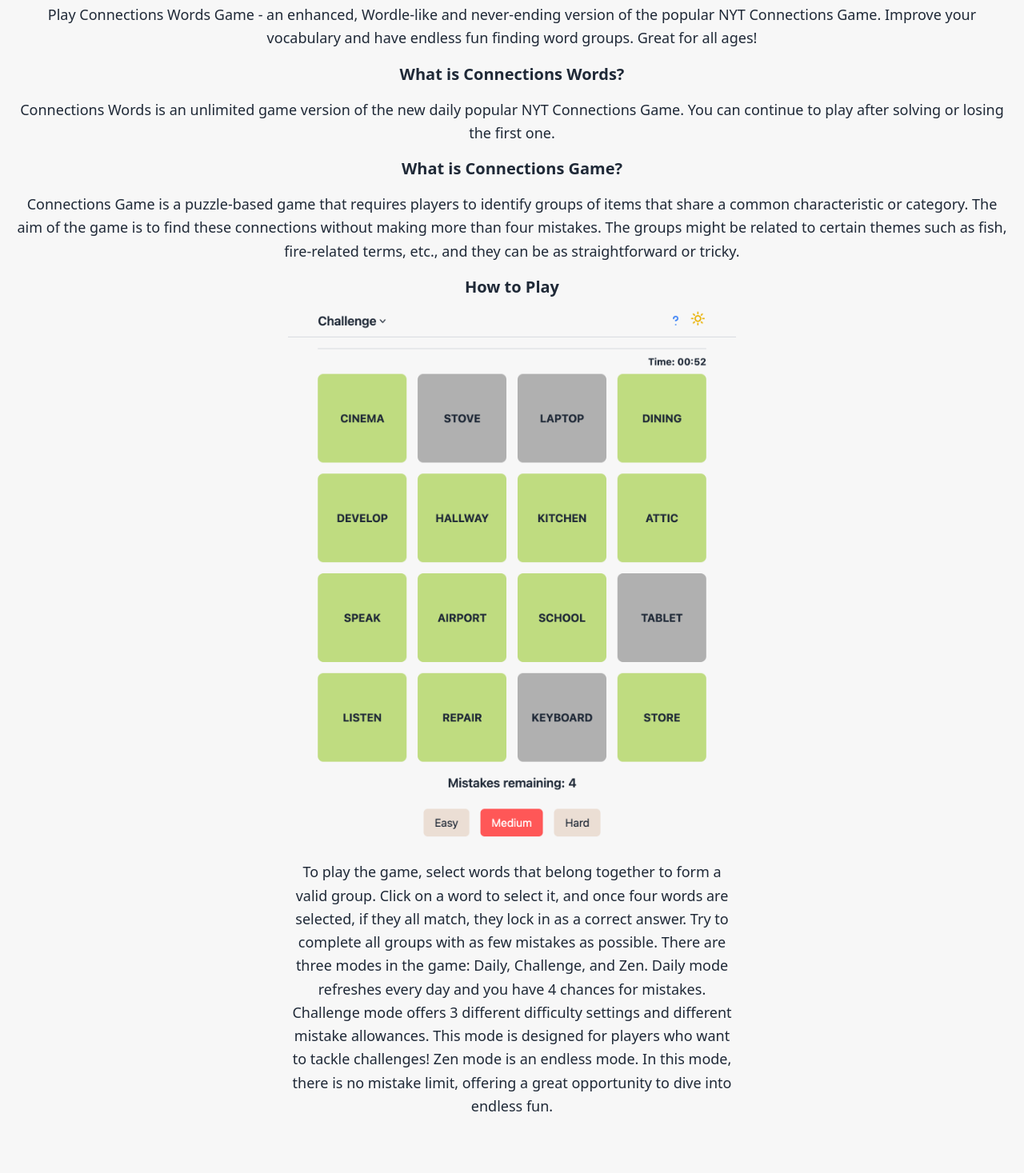
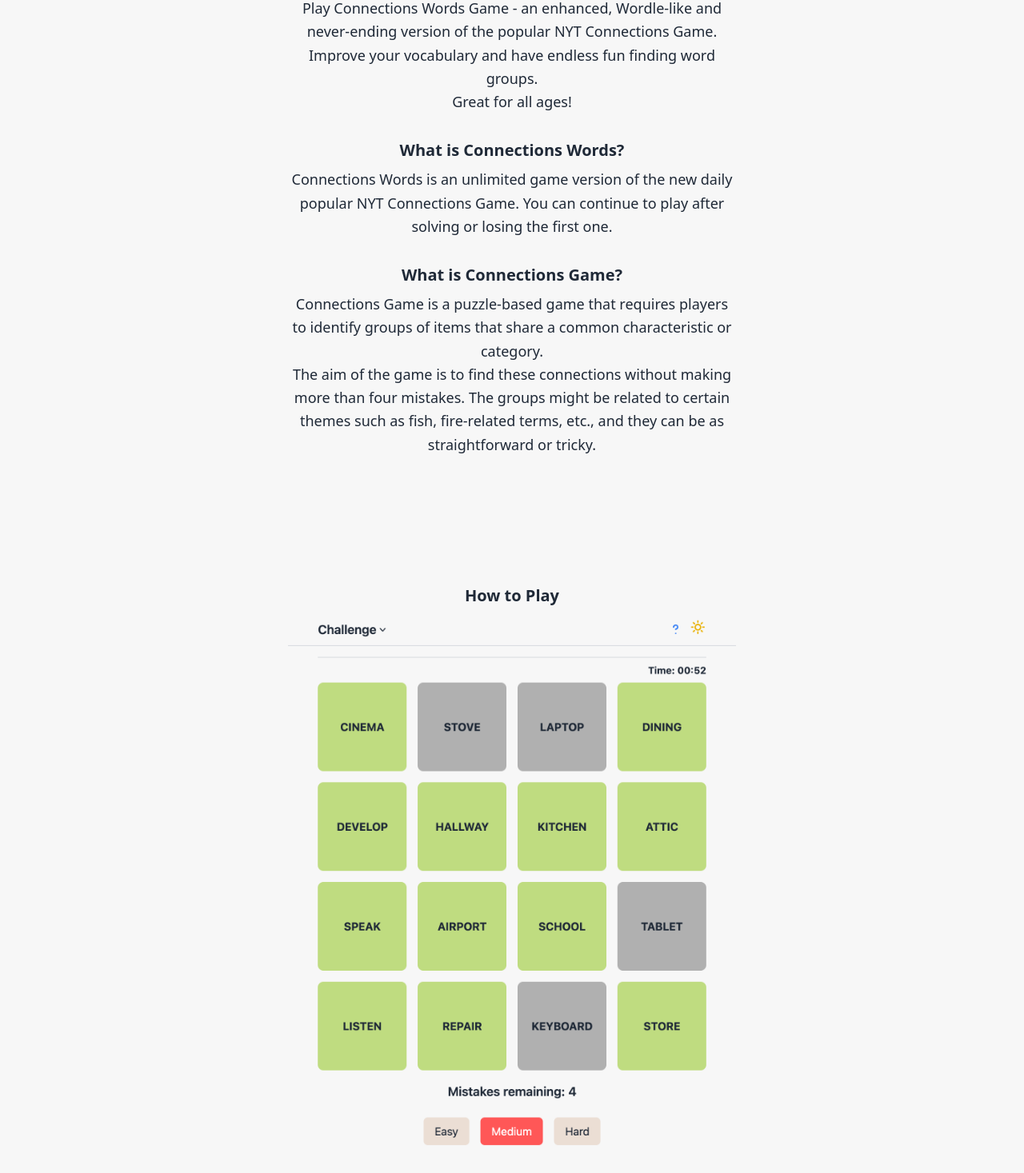
Before and after one commit to Heminyildiz/ConnectionWords, a React (Create React App) app: page / in a window 1280 px wide. Shown: the part 1020-2487 px from the top of the page at 80% size. Built offline with nearby package versions, Linux system fonts and the light colour scheme.

Commit message:
Update App.jsx

```diff
--- a/src/App.jsx
+++ b/src/App.jsx
@@ -58,12 +58,13 @@ const App = () => {
   const [mode, setMode] = useState("Challenge");
   const [theme, setTheme] = useState("light");
 
-  // Hata limiti: Daily modunda sabit 4, Challenge modunda DIFFICULTY_SETTINGS, Zen modunda ise sınırsız
+  // Daily: hata limiti 4, Challenge: DIFFICULTY_SETTINGS, Zen: sınırsız
   const errorLimit = mode === "Daily" ? 4 : mode === "Challenge" ? DIFFICULTY_SETTINGS[difficulty] : Infinity;
 
   // Günün tarihini YYYY-MM-DD formatında al (Daily mod için)
   const today = new Date().toISOString().split('T')[0];
 
+  // words.json verisini yükle
   useEffect(() => {
     fetch("/words.json")
       .then(response => response.json())
@@ -71,13 +72,14 @@ const App = () => {
       .catch(err => console.error("Error loading JSON:", err));
   }, []);
 
+  // Kelime havuzu yüklenince veya mod/difficulty değişince yeni oyun başlat
   useEffect(() => {
     if (allWordPool) {
       startNewGame();
     }
   }, [allWordPool, difficulty, mode]);
 
-  // Zaman sayacı yalnızca Challenge modunda
+  // Zaman sayacı sadece Challenge modunda
   useEffect(() => {
     if (gameStatus === "playing" && mode === "Challenge") {
       const interval = setInterval(() => setTime(prev => prev + 1), 1000);
@@ -85,13 +87,14 @@ const App = () => {
     }
   }, [gameStatus, mode]);
 
+  // Zamanı mm:ss formatına dönüştür
   const formatTime = (timeInSeconds) => {
     const minutes = Math.floor(timeInSeconds / 60).toString().padStart(2, '0');
     const seconds = (timeInSeconds % 60).toString().padStart(2, '0');
     return `Time: ${minutes}:${seconds}`;
   };
 
-  // Kelime gruplarını oluşturma
+  // Oyun için kelimeleri üretme
   function generateGameWords() {
     const pool = allWordPool[difficultyMap[difficulty]];
     const groupKeys = pool.map(group => group.groupId);
@@ -123,7 +126,7 @@ const App = () => {
     return mode === "Daily" ? seededShuffle(generatedWords, today) : shuffleArray(generatedWords);
   }
 
-  // Daily modunda localStorage'a kaydedilmiş bulmacayı kullanma
+  // Daily modunda localStorage'dan bulmaca yükle veya üret
   const getDailyPuzzle = () => {
     const storageKey = `dailyPuzzle_${today}`;
     const stored = localStorage.getItem(storageKey);
@@ -154,6 +157,7 @@ const App = () => {
     }
   };
 
+  // Kelime butonuna tıklama
   const handleWordClick = (word) => {
     if (gameStatus !== "playing" || word.solved) return;
     if (selectedWordIds.includes(word.id)) {
@@ -189,7 +193,7 @@ const App = () => {
         startNewGame();
       }
     } else {
-      // Daily veya Challenge modunda hata limiti vs.
+      // Daily veya Challenge modunda hata limiti
       if (errorCount >= errorLimit) {
         setGameStatus("lost");
       } else if (words.length > 0 && words.every(w => w.solved)) {
@@ -198,7 +202,7 @@ const App = () => {
     }
   }, [errorCount, words, errorLimit, mode]);
 
-  // Challenge modunda kazanıldığında 2 saniye sonra yeni oyuna geç
+  // Challenge modunda kazanılırsa 2 saniye sonra yeni oyun
   useEffect(() => {
     if (gameStatus === "won" && mode === "Challenge") {
       const timer = setTimeout(() => startNewGame(), 2000);
@@ -206,21 +210,29 @@ const App = () => {
     }
   }, [gameStatus, mode]);
 
+  // Tema rengi
   const containerClass = theme === "dark"
     ? "bg-gray-900 text-white"
     : "bg-[#F7F7F7] text-gray-800";
 
   return (
     <div className={`${containerClass} min-h-screen font-sans animate-fadeIn`}>
+      {/* Header */}
       <Header mode={mode} setMode={setMode} theme={theme} setTheme={setTheme} />
+
+      {/* Oyun Alanı */}
       <div className="px-4 py-4">
         <div className="w-full max-w-[35rem] mx-auto">
           <div className="h-px bg-gray-300 mb-2"></div>
+
+          {/* Time sadece Challenge modunda */}
           {mode === "Challenge" && (
             <div className="flex justify-end mb-2">
               <span className="text-sm font-bold">{formatTime(time)}</span>
             </div>
           )}
+
+          {/* Kelime ızgarası */}
           <div className="grid grid-cols-4 gap-2 md:gap-4">
             {words.map(word => (
               <WordButton
@@ -232,6 +244,8 @@ const App = () => {
               />
             ))}
           </div>
+
+          {/* Oyun alt bilgisi */}
           <div className="mt-4 text-center">
             {mode === "Daily" ? (
               gameStatus === "won" ? (
@@ -249,7 +263,10 @@ const App = () => {
                   Mistakes remaining: {DIFFICULTY_SETTINGS[difficulty] - errorCount}
                 </div>
                 <div className="mt-6">
-                  <DifficultySelector currentDifficulty={difficulty} onDifficultyChange={setDifficulty} />
+                  <DifficultySelector
+                    currentDifficulty={difficulty}
+                    onDifficultyChange={setDifficulty}
+                  />
                 </div>
               </>
             ) : null}
@@ -258,44 +275,61 @@ const App = () => {
       </div>
 
       {/* Yeni Bilgi Bölümü */}
-      <div className={`w-full mt-40 py-8 px-4 text-center font-lexend ${theme === "dark" ? "bg-gray-900" : "bg-[#F7F7F7]"}`}>
+      <div className={`w-full mt-40 py-8 px-4 text-center font-lexend bg-transparent`}>
+        {/* 1) Connections Words Game */}
+        <div className="w-full max-w-[35rem] mx-auto text-center">
           <h2 className="text-2xl font-bold mb-2">Connections Words Game</h2>
-        <p className="text-lg leading-relaxed mt-4">
+          <p className="text-lg leading-relaxed">
             Play Connections Words Game - an enhanced, Wordle-like and never-ending version of the popular NYT Connections Game.
+            <br />
             Improve your vocabulary and have endless fun finding word groups.
+            <br />
             Great for all ages!
           </p>
+        </div>
 
-        <h3 className="text-xl font-bold mt-4 mb-2">What is Connections Words?</h3>
-        <p className="text-lg leading-relaxed mt-4">
+        {/* 2) What is Connections Words? */}
+        <div className="w-full max-w-[35rem] mx-auto text-center mt-8">
+          <h3 className="text-xl font-bold mb-2">What is Connections Words?</h3>
+          <p className="text-lg leading-relaxed">
             Connections Words is an unlimited game version of the new daily popular NYT Connections Game.
             You can continue to play after solving or losing the first one.
           </p>
+        </div>
 
-        <h3 className="text-xl font-bold mt-4 mb-2">What is Connections Game?</h3>
-        <p className="text-lg leading-relaxed mt-4">
+        {/* 3) What is Connections Game? */}
+        <div className="w-full max-w-[35rem] mx-auto text-center mt-8">
+          <h3 className="text-xl font-bold mb-2">What is Connections Game?</h3>
+          <p className="text-lg leading-relaxed">
             Connections Game is a puzzle-based game that requires players to identify groups of items
             that share a common characteristic or category.
+            <br />
             The aim of the game is to find these connections without making more than four mistakes.
-          The groups might be related to certain themes such as fish, fire-related terms, etc., and they can be as straightforward or tricky.
+            The groups might be related to certain themes such as fish, fire-related terms, etc.,
+            and they can be as straightforward or tricky.
           </p>
+        </div>
 
-        {/* How to Play heading and screenshot */}
-        <h3 className="text-xl font-bold mt-4 mb-2">How to Play</h3>
-        <div className="w-full max-w-[35rem] mx-auto text-center">
-          {/* Görsel - boyut ve alt metin */}
+        {/* 4) How to Play */}
+        <div className="w-full max-w-[35rem] mx-auto text-center mt-40">
+          <h3 className="text-xl font-bold mb-2">How to Play</h3>
           <img
             src="/ConnectionsWords.png"
             alt="Connections Words game screenshot: 16 word squares, difficulty buttons, time, and mistakes info"
             className="mx-auto"
           />
           <p className="text-lg leading-relaxed mt-4">
-            To play the game, select words that belong together to form a valid group. Click on a word to select it, and once four words are selected,
-            if they all match, they lock in as a correct answer. Try to complete all groups with as few mistakes as possible.
-            There are three modes in the game: Daily, Challenge, and Zen.
-            Daily mode refreshes every day and you have 4 chances for mistakes.
-            Challenge mode offers 3 different difficulty settings and different mistake allowances. This mode is designed for players who want to tackle challenges!
-            Zen mode is an endless mode. In this mode, there is no mistake limit, offering a great opportunity to dive into endless fun.
+            To play the game, select words that belong together to form a valid group. Click on a word to select it,
+            and once four words are selected, if they all match, they lock in as a correct answer. Try to complete all
+            groups with as few mistakes as possible.
+          </p>
+
+          {/* Ek metin: 3 mod */}
+          <p className="text-lg leading-relaxed mt-4">
+            There are three modes in the game: <br />
+            <strong>Daily</strong> mode refreshes every day and you have 4 chances for mistakes. <br />
+            <strong>Challenge</strong> mode offers 3 different difficulty settings and different mistake allowances. This mode is designed for players who want to tackle challenges! <br />
+            <strong>Zen</strong> mode is an endless mode. In this mode, there is no mistake limit, offering a great opportunity to dive into endless fun.
           </p>
         </div>
       </div>
```
Lines whose indentation alone changed are shown as unchanged.
